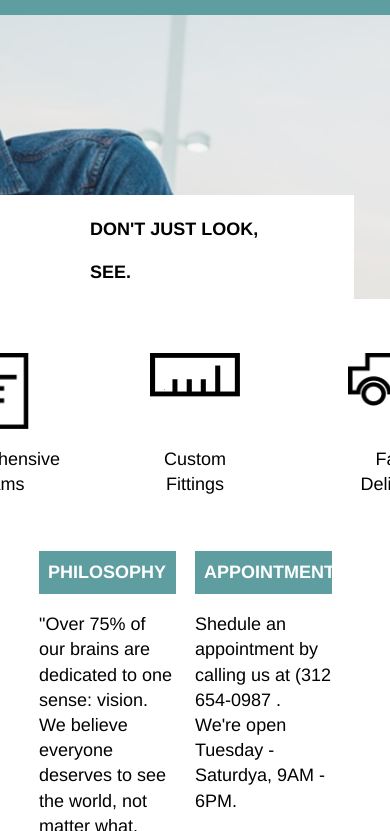
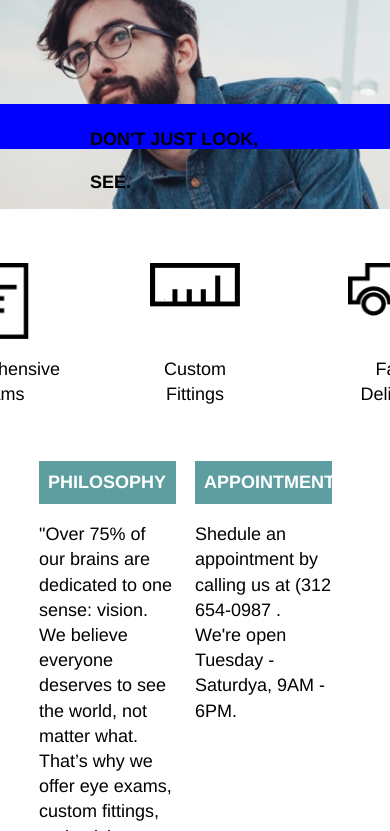
Before and after one commit to Reaba/Tortoiseshell, a plain HTML site: page index.html in a window 390 px wide. Shown: the part 97-928 px from the top of the page. Drawn offline with Linux system fonts and the light colour scheme.

Commit message:
responsive coding for website

```diff
--- a/resources/css/style.css
+++ b/resources/css/style.css
@@ -52,6 +52,11 @@ header .flex {
     }
 }
 
+@media only screen and (max-width: 470px) {
+
+    }
+}
+
 .flex {
     display: flex;
 }
@@ -68,6 +73,16 @@ nav {
 @media only screen and (max-width: 1024px) {
     nav.container {
         max-width: 100%;
+    }
+}
+
+@media only screen and (max-width: 470px) {
+    .menu li {
+        display: none;
+    }
+    .container span {
+        display: none;
+    }
     }
 }
 
@@ -114,6 +129,24 @@ ul li {
     header {
         height: 396px;
     }
+}
+
+@media only screen and (max-width:470px) {
+    header {
+        width: 100%;
+        height: 17rem;
+        background-position: 20%;
+    }
+
+    .main-banner {
+        width: 100%;
+        margin-top: 6.5rem;
+        margin-bottom: 4rem;
+        background-color: blue;
+        height: 2.5rem;
+
+    }
+
 }
 
 /* Supporting Section */
```
